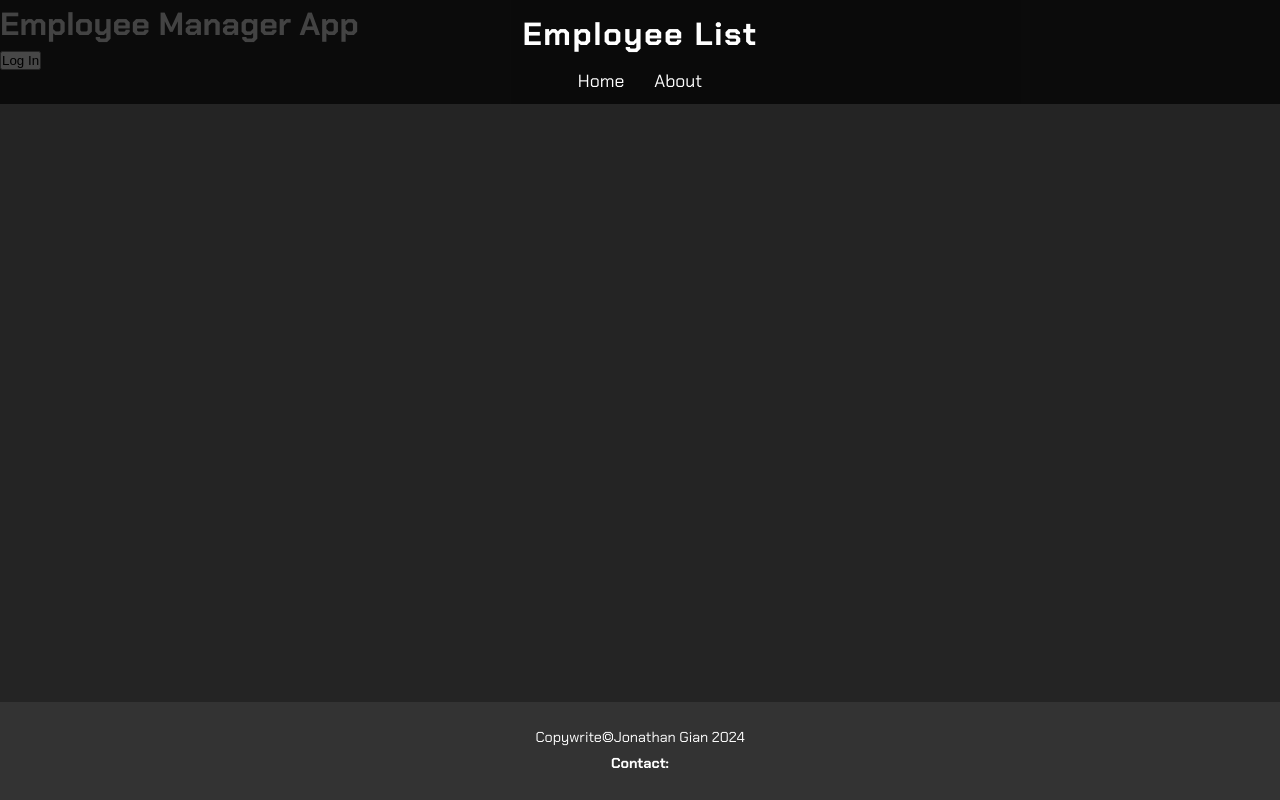
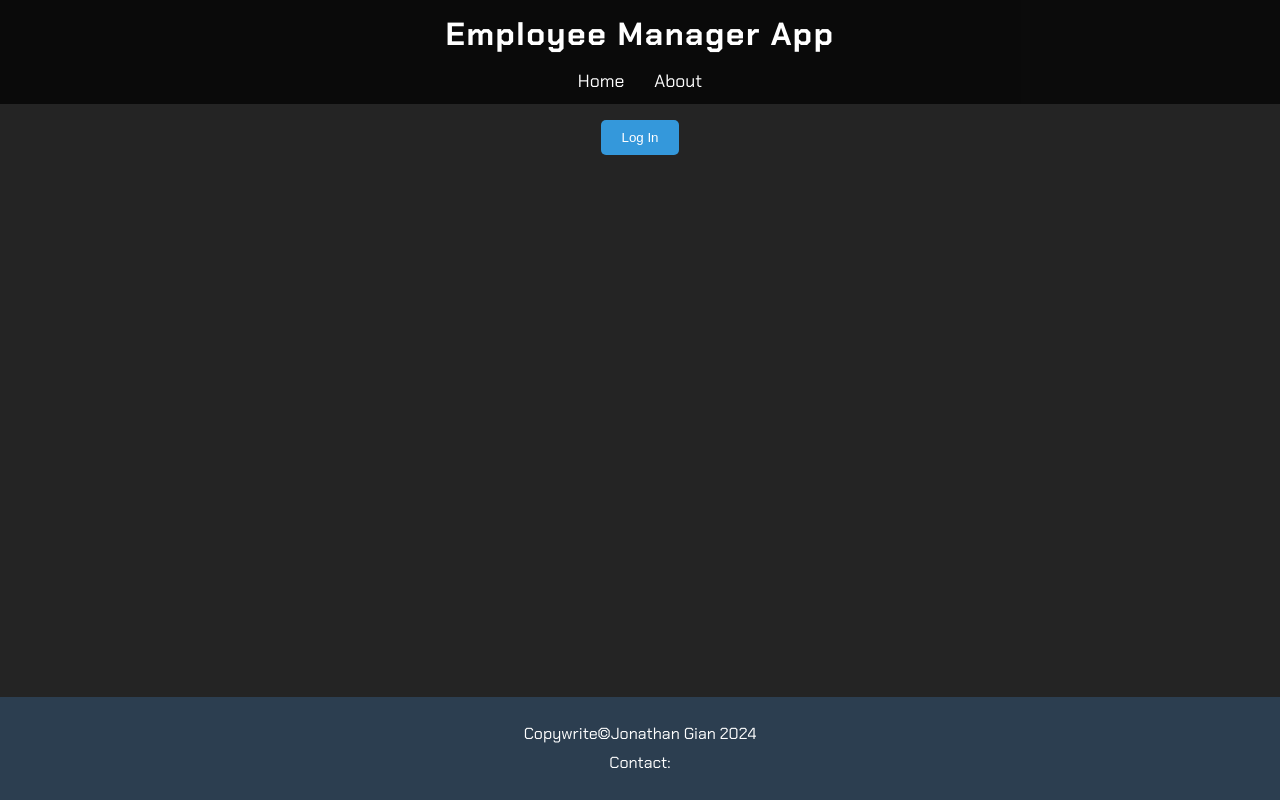
Before and after one commit to JonathanGian/Employee-Manager-App, a React (Vite) app: page / in a window 1280 px wide. Built offline with nearby package versions, Linux system fonts and the light colour scheme; a web font is replaced by a local one.

Commit message:
Final changes to Week 4 Demo

```diff
--- a/src/App.css
+++ b/src/App.css
@@ -3,7 +3,25 @@
   padding: 0;
   box-sizing: border-box;
 }
-.page{
+
+.app {
+  padding-top: 100px;
+  min-height: 100vh;
   display: flex;
-  justify-content: center;
+  flex-direction: column;
+  justify-content: space-between;
+  align-items: center; /* Center the content horizontally */
 }
+
+button {
+  padding: 10px 20px;
+  margin-top: 20px;
+  width: auto;
+  max-width: 200px;
+  background-color: #3498db;
+  color: white;
+  border: none;
+  border-radius: 5px;
+  cursor: pointer;
+  text-align: center;
+}
--- a/src/App.jsx
+++ b/src/App.jsx
@@ -13,13 +13,11 @@ function App() {
   return (
     <div className='app'>
       <Header/>
-    <h1>Employee Manager App</h1>
     {isLoggedin ? (
       <div>
         <button onClick={loginHandler}>Log Out</button>
       <EmployeeList/>
 
-      <Footer/>
   </div>
     ):(
     <button onClick={loginHandler}>Log In</button>)}
--- a/src/components/Footer/Footer.css
+++ b/src/components/Footer/Footer.css
@@ -1,30 +1,24 @@
-/* Footer Styling */
 footer {
-  position: absolute;
-  bottom: 0;
-  width: 100%;
-  background-color: #333;
-  color: white;
-  text-align: center;
-  padding: 20px 0;
-  font-size: 0.9em;
+  background-color: #2c3e50; /* Dark background color */
+  color: white; /* Text color */
+  text-align: center; /* Center the text */
+  padding: 20px; /* Add padding around the content */
+  position: relative; /* Ensures footer is placed normally */
+  bottom: 0; /* Make sure it stays at the bottom of the page */
+  width: 100%; /* Make the footer full width */
 }
 
 footer p {
-  margin: 5px 0;
+  margin: 5px 0; /* Add some margin to separate the paragraphs */
 }
 
-
-footer p:last-child {
-  font-weight: bold;
+footer a {
+  color: #ecf0f1; /* Light color for links */
+  text-decoration: none; /* Remove underline from links */
+  font-weight: bold; /* Make links bold */
 }
 
-footer p a {
-  color: #4CAF50;
-  text-decoration: none;
-  transition: color 0.3s ease;
+footer a:hover {
+  color: #3498db; /* Change link color on hover */
+  text-decoration: underline; /* Add underline on hover */
 }
-
-footer p a:hover {
-  color: #45a049;
-}
--- a/src/components/Header/Header.jsx
+++ b/src/components/Header/Header.jsx
@@ -3,7 +3,7 @@ import "./Header.css"
 export function Header() {
     return (
         <header>
-            <h2>Employee List</h2>
+            <h2>Employee Manager App</h2>
             <ul>
                 <li><a href="#home">Home</a></li>
                 <li><a href="#about">About</a></li>
```
Also changed, not shown: src/components/EmployeeList/EmployeeList.css (line endings or trailing spaces), src/index.css (line endings or trailing spaces).
